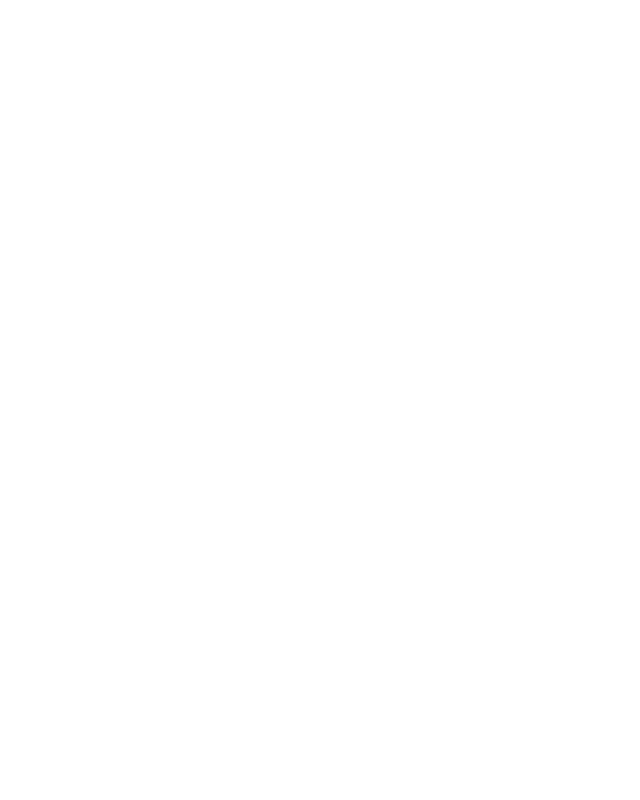
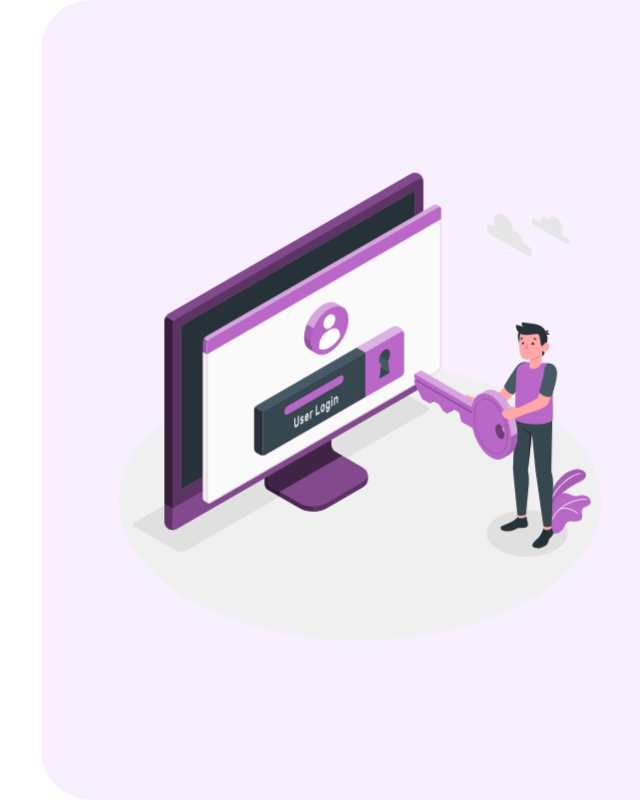
Before and after one commit to Hamdeh-Belal/HopeLearnBridge, a React (Vite) app in the folder frontend/: page /sign-in in a window 1280 px wide. Before the commit this address had no page. Shown: the whole page, without its empty margins (599-1239 px from the left). Built offline with nearby package versions, Linux system fonts and the light colour scheme.

Commit message:
Merged PR 84: Sign in layout
![image.png](https://dev.azure.com/ASAL-UniversityTraining/228d1bc8-1a6f-4ac8-b695-5c5b9c4f261f/_apis/git/repositories/c3f3f6e6-46dc-448e-99fd-6e88db5435a5/pullRequests/84/attachments/image.png)

Related work items: #164

```diff
--- a/frontend/src/main.tsx
+++ b/frontend/src/main.tsx
@@ -9,9 +9,10 @@
 import ViewCourses from './pages/viewcourses';
 import CreateCourse from './components/createcourse';
 import { QueryClient, QueryClientProvider } from '@tanstack/react-query';
+import SignUp from './pages/signup';
+import SignIn from './pages/signin';
 
 const queryClient = new QueryClient();
-import SignUp from './pages/signup';
 
 ReactDOM.createRoot(document.getElementById('root')!).render(
   <React.StrictMode>
@@ -26,6 +27,7 @@
               <Route path="create-course" element={<CreateCourse />} />
             </Route>
             <Route path="/sign-up" element={<SignUp />} />
+            <Route path="/sign-in" element={<SignIn />} />
         </Routes>
         </BrowserRouter>
       </QueryClientProvider>
--- /dev/null
+++ b/frontend/src/pages/signin/SignIn.const.ts
@@ -0,0 +1,5 @@
+export const SIGN_IN_TEST_ID = 'sign-in';
+
+export interface SignInProps {
+    className?: string;
+}
--- /dev/null
+++ b/frontend/src/pages/signin/SignIn.style.tsx
@@ -0,0 +1,21 @@
+import { Col, Row } from 'antd';
+import styled from 'styled-components';
+
+export const SignInContainer = styled(Row)`
+  height: 100vh;
+`;
+
+export const RightColumn = styled(Col)`
+  background-color: ${({ theme }) => theme.colors.purple_1};
+  border-bottom-left-radius: 50px;
+  border-top-left-radius: 50px;
+  display: flex;
+  justify-content: center;
+  align-items: center;
+`;
+
+export const LeftColumn = styled(Col)``;
+
+export const ImgContainer = styled.div`
+  width: 80%;
+`;
--- /dev/null
+++ b/frontend/src/pages/signin/SignIn.tsx
@@ -0,0 +1,23 @@
+import SignInImg from '../../images/sign-in.svg?react';
+import { FC } from 'react';
+import { SIGN_IN_TEST_ID, SignInProps } from './SignIn.const';
+import {
+  ImgContainer,
+  LeftColumn,
+  RightColumn,
+  SignInContainer,
+} from './SignIn.style';
+const SignIn: FC<SignInProps> = ({ className }) => {
+  return (
+    <SignInContainer className={className} data-testid={SIGN_IN_TEST_ID}>
+      <LeftColumn span="12"></LeftColumn>
+      <RightColumn span="12">
+        <ImgContainer>
+          <SignInImg />
+        </ImgContainer>
+      </RightColumn>
+    </SignInContainer>
+  );
+};
+
+export default SignIn;
--- /dev/null
+++ b/frontend/src/pages/signin/index.ts
@@ -0,0 +1 @@
+export {default} from './SignIn';
```
Also changed, not shown: frontend/src/images/sign-in.svg (added), 1 other file (tests, documents, lock files or other folders).
